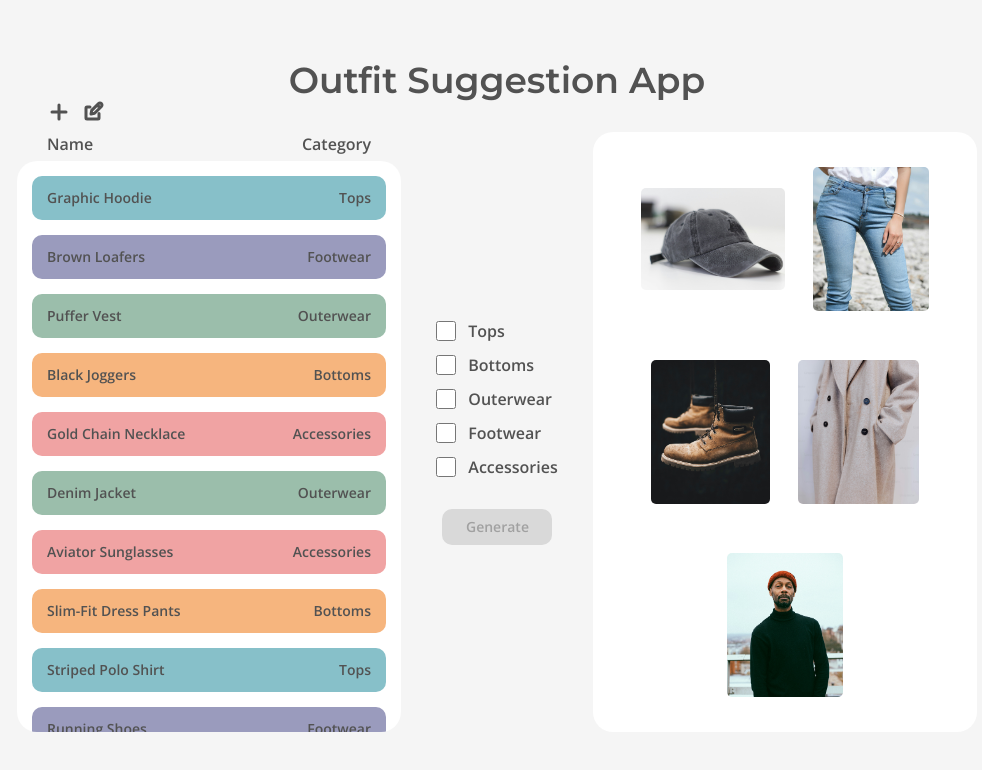
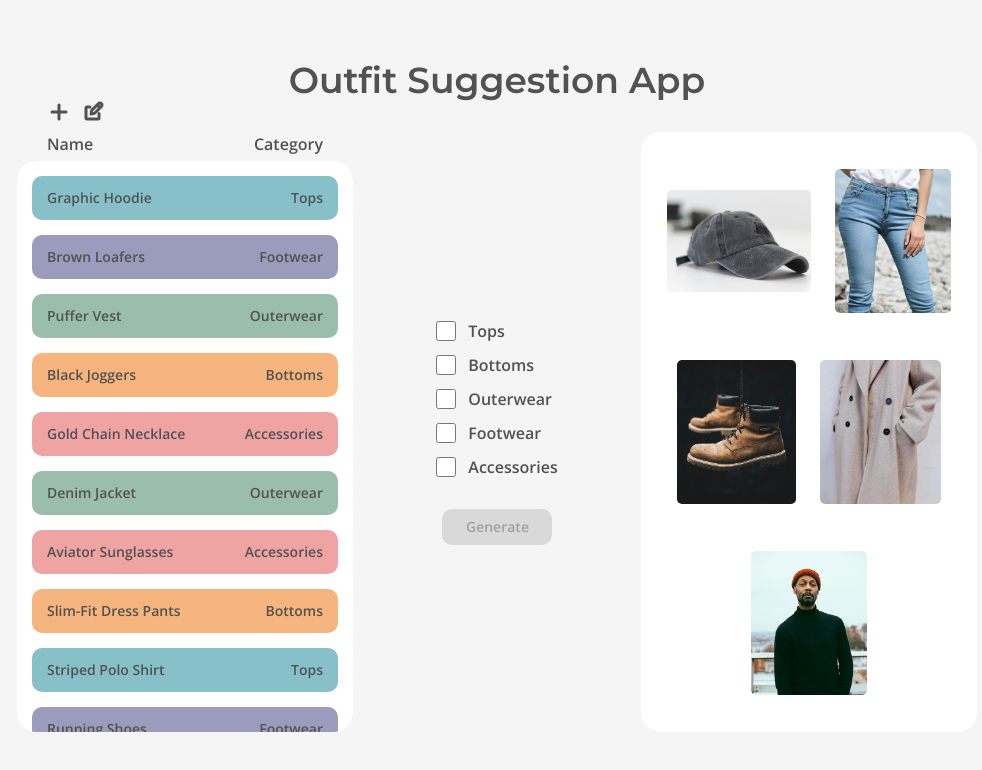
Before and after one commit to rainalexotl/outfit-random-generator, a React (Vite) app: page / in a window 1280 px wide. Shown: the top 770 px of the page, without its empty margins (143-1125 px from the left). Built offline with nearby package versions, Linux system fonts and the light colour scheme.

Commit message:
adjusted outfit images layout

```diff
--- a/src/components/OutfitDisplay.jsx
+++ b/src/components/OutfitDisplay.jsx
@@ -16,7 +16,7 @@ const categoryImg = {
 export const OutfitDisplay = () => {
 
     return (
-        <section className="flex flex-wrap justify-center items-center gap-7 w-4/10 p-[25px] bg-white rounded-[20px] ">
+        <section className="flex flex-wrap justify-center items-center gap-6 w-35/100 p-[25px] bg-white rounded-[20px] ">
             {imgs.map(item =>
                 <img className="max-h-36 max-w-36 object-cover rounded-[5px]" src={item} />
             )}
--- a/src/components/WardrobeTable.jsx
+++ b/src/components/WardrobeTable.jsx
@@ -4,7 +4,7 @@ import { INITIAL_WARDROBE } from "../data.js";
 
 export const WardrobeTable = () => {
     return (
-        <section className="flex flex-col w-4/10 min-h-0">
+        <section className="flex flex-col w-35/100 min-h-0">
             <header className="grid grid-cols-3 px-[30px] mb-[5px] font-main font-semibold text-neutral-600">
                 <p className="col-span-2">Name</p>
                 <p className="text-right">Category</p>
```
